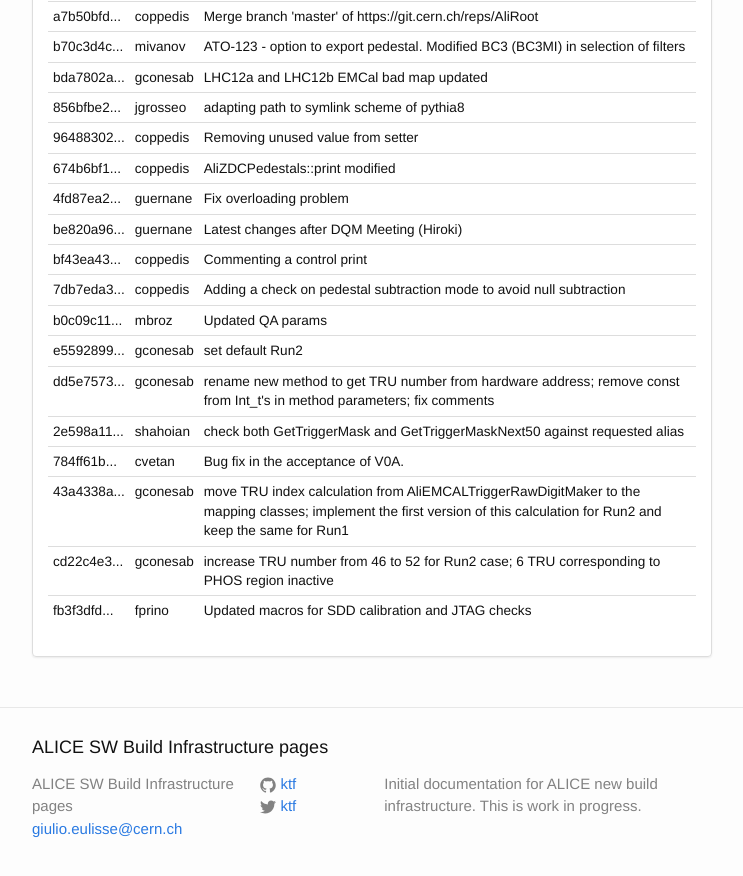
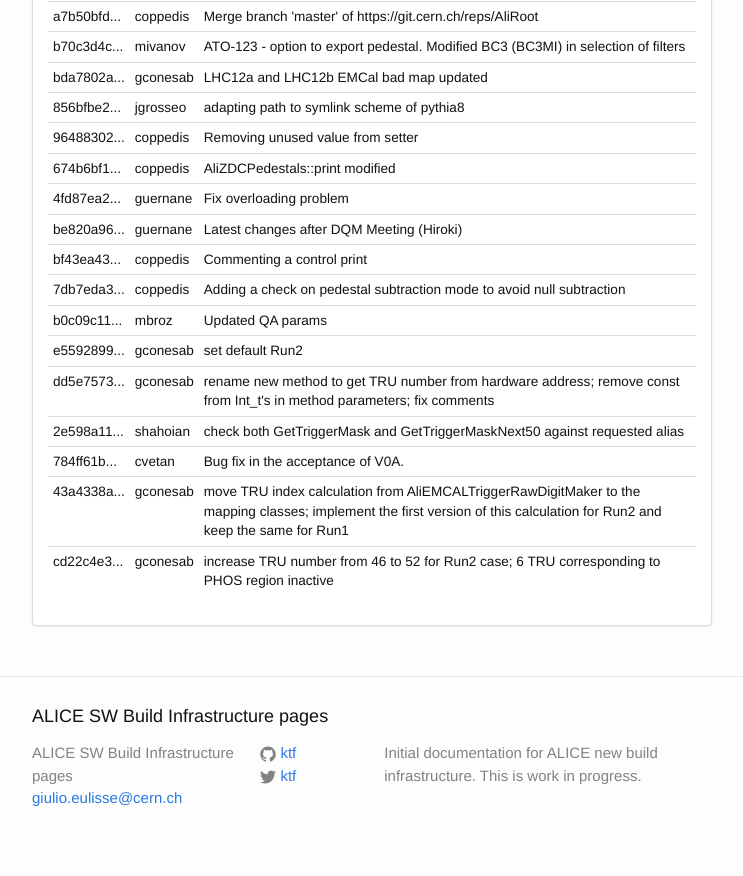
Before and after one commit to alisw/alisw.github.io, a Jekyll site: the page built from index.html, in a window 1280 px wide and 900 px high, scrolled down 4016 px. Shown: the top 876 px of the window, without its empty margins (268-1011 px from the left). Built offline with Jekyll 4.4.1, drawn with Linux system fonts in a browser that asks for light colours; nearby versions of some CDN libraries.

Commit message:
Updated results.

```diff
--- a/_data/commits-aliroot-master.yaml
+++ b/_data/commits-aliroot-master.yaml
@@ -158,8 +158,3 @@
  message: >-
     increase TRU number from 46 to 52 for Run2 case; 6 TRU corresponding to PHOS region inactive
  author: !!str gconesab
--
- commit: "fb3f3dfd1e56c464c58369dc9cd969cf4abb621e"
- message: >-
-    Updated macros for SDD calibration and JTAG checks
- author: !!str fprino
```
